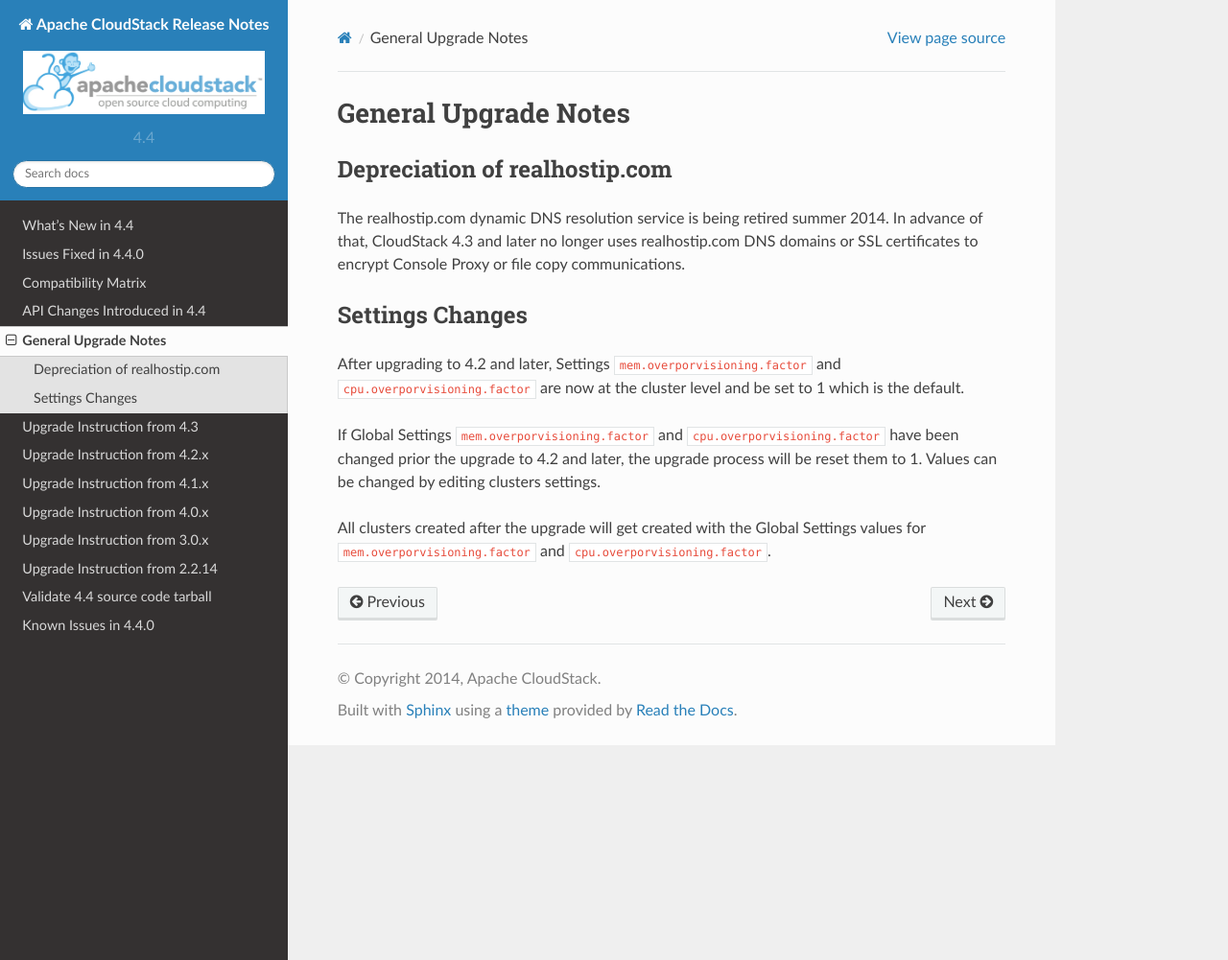
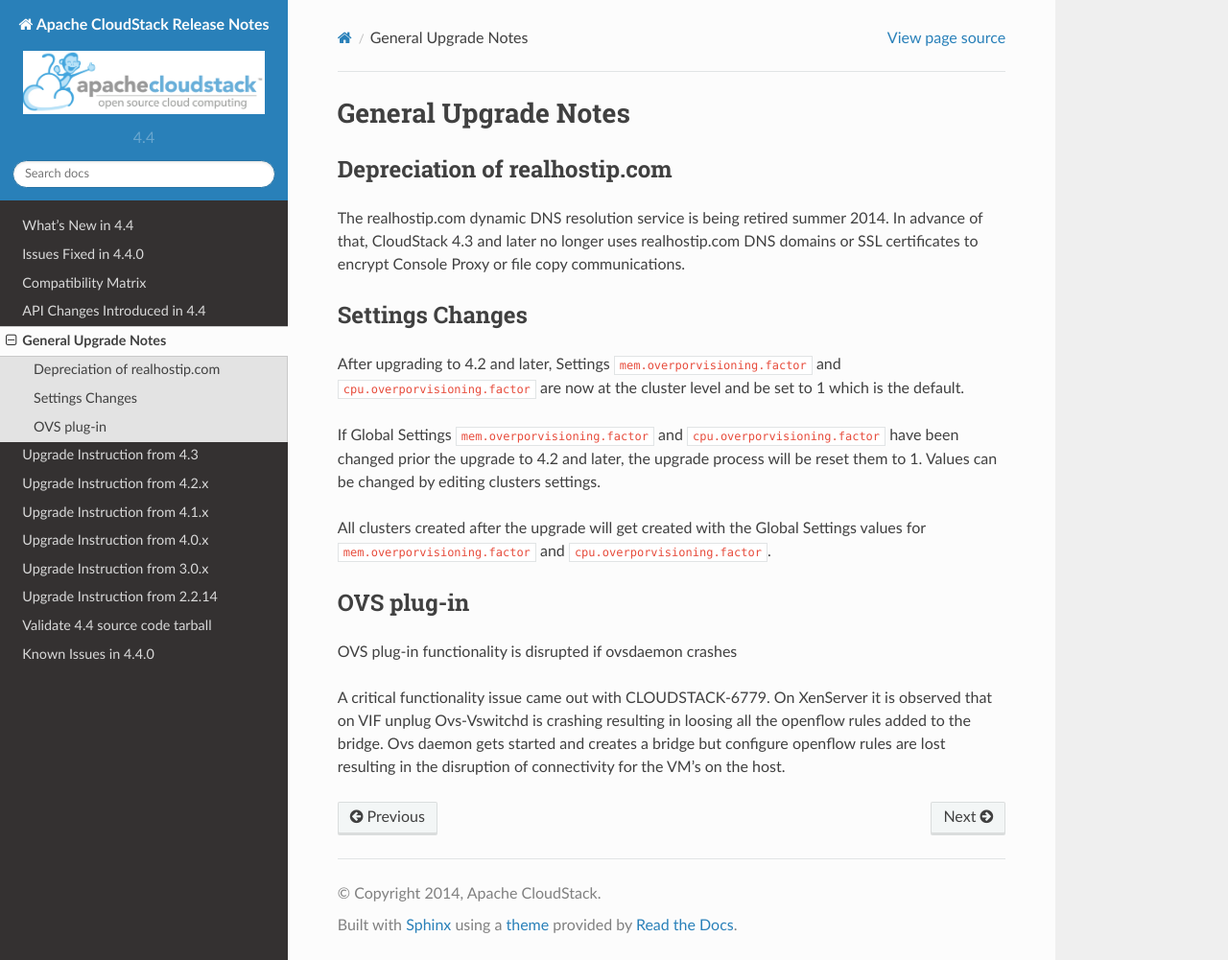
Before and after one commit to apache/cloudstack-docs-rn, a Sphinx documentation site: the page built from source/upgrade/upgrade_notes.rst, in a window 1280 px wide and 1001 px high. Shown: the whole window at 96% size. Built offline with Sphinx 7.4.7 and the Read the Docs theme 2.0.0, drawn with Linux system fonts in a browser that asks for light colours.

Commit message:
CLOUDSTACK-6901 CLOUDSTACK-6902

```diff
--- a/source/upgrade/upgrade_notes.rst
+++ b/source/upgrade/upgrade_notes.rst
@@ -42,6 +42,19 @@
 All clusters created after the upgrade will get created with the Global Settings
 values for ``mem.overporvisioning.factor`` and ``cpu.overporvisioning.factor``.
 
+
+OVS plug-in
+-----------
+
+OVS plug-in functionality is disrupted if ovsdaemon crashes
+
+A critical functionality issue came out with CLOUDSTACK-6779. On XenServer it
+is observed that on VIF unplug Ovs-Vswitchd is crashing resulting in loosing all
+the openflow rules added to the bridge. Ovs daemon gets started and creates a
+bridge but configure openflow rules are lost resulting in the disruption of
+connectivity for the VM's on the host.
+
+
 .. not confirmed
    Build From Sources
    ------------------
```
